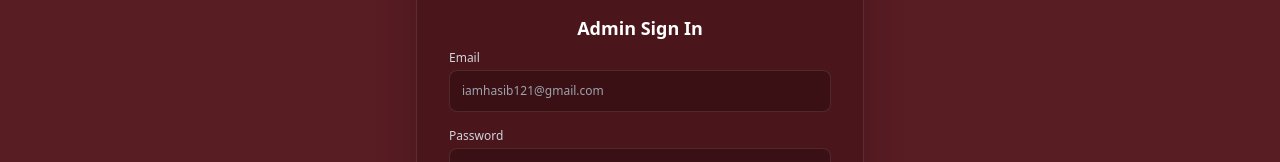
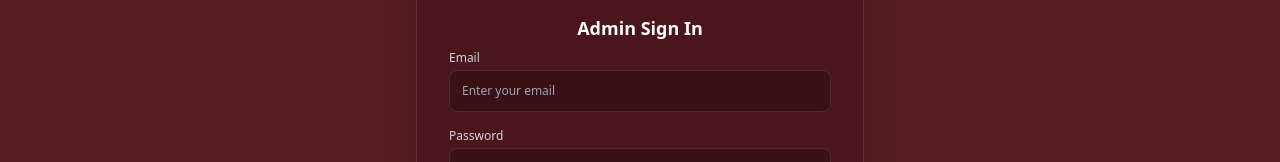
Before and after one commit to iamhasib121/sohoj-life-clean, a Next.js app: page /admin in a window 1280 px wide. Shown: the part 204-366 px from the top of the page. Built offline with nearby package versions, Linux system fonts and the light colour scheme.

Commit message:
Update page.tsx

```diff
--- a/app/admin/page.tsx
+++ b/app/admin/page.tsx
@@ -73,10 +73,9 @@ export default function AdminPage() {
                 <label className="block text-gray-300 mb-1">Email</label>
                 <input
                   type="email"
-                  value={email}
                   onChange={(e) => setEmail(e.target.value)}
-                  placeholder="iamhasib121@gmail.com"
-                  className="w-full bg-[#3b1014] text-white p-3 rounded-lg border border-white/10"
+                  placeholder="Enter your email"
+                  className="w-full bg-[#3b1014] text-white p-3 rounded-lg border border-white/10 focus:outline-none focus:border-[#f5d77f]"
                   required
                 />
               </div>
@@ -87,11 +86,11 @@ export default function AdminPage() {
                   value={password}
                   onChange={(e) => setPassword(e.target.value)}
                   placeholder="Enter password"
-                  className="w-full bg-[#3b1014] text-white p-3 rounded-lg border border-white/10"
+                  className="w-full bg-[#3b1014] text-white p-3 rounded-lg border border-white/10 focus:outline-none focus:border-[#f5d77f]"
                   required
                 />
               </div>
-              <button type="submit" className="w-full bg-[#f5d77f] text-[#581c23] py-3 rounded-lg font-bold flex items-center justify-center gap-2">
+              <button type="submit" className="w-full bg-[#f5d77f] text-[#581c23] py-3 rounded-lg font-bold flex items-center justify-center gap-2 hover:bg-[#ebd070] transition">
                 <LogIn size={16} /> Login
               </button>
             </form>
```
